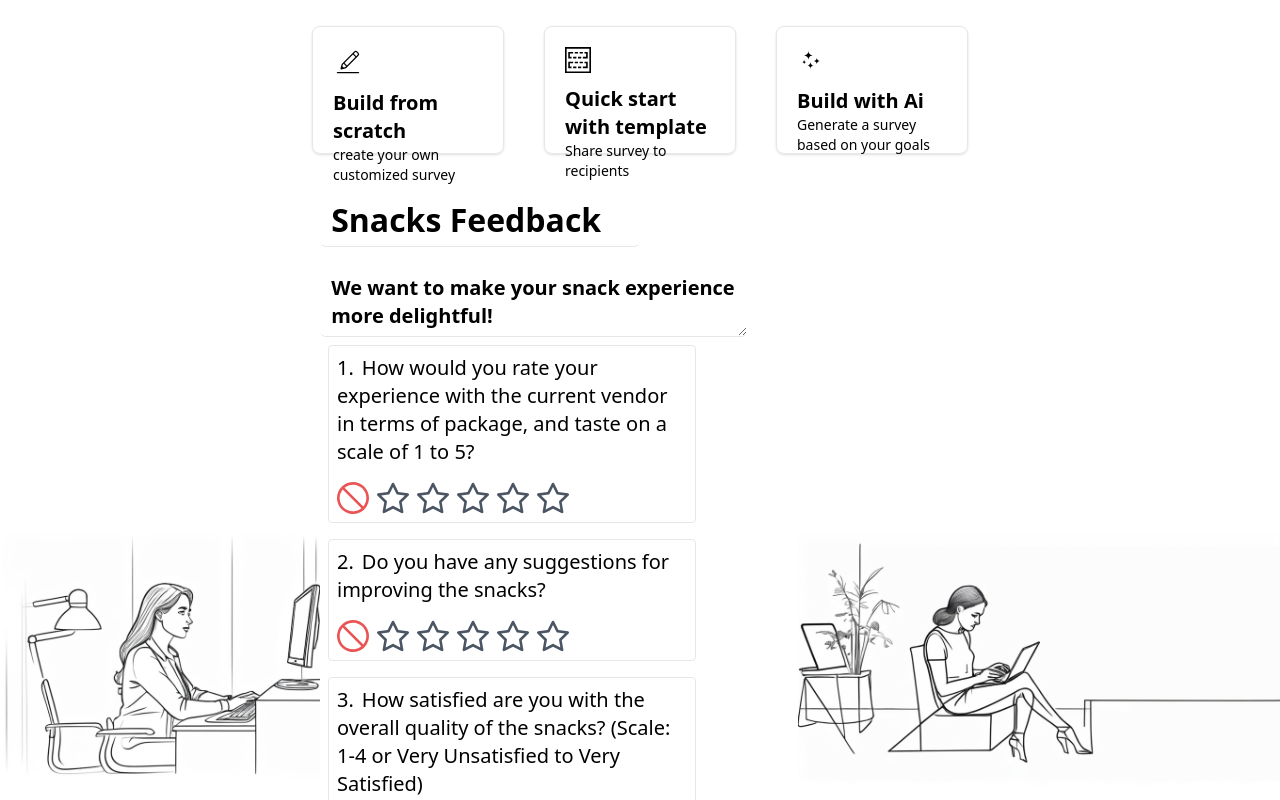
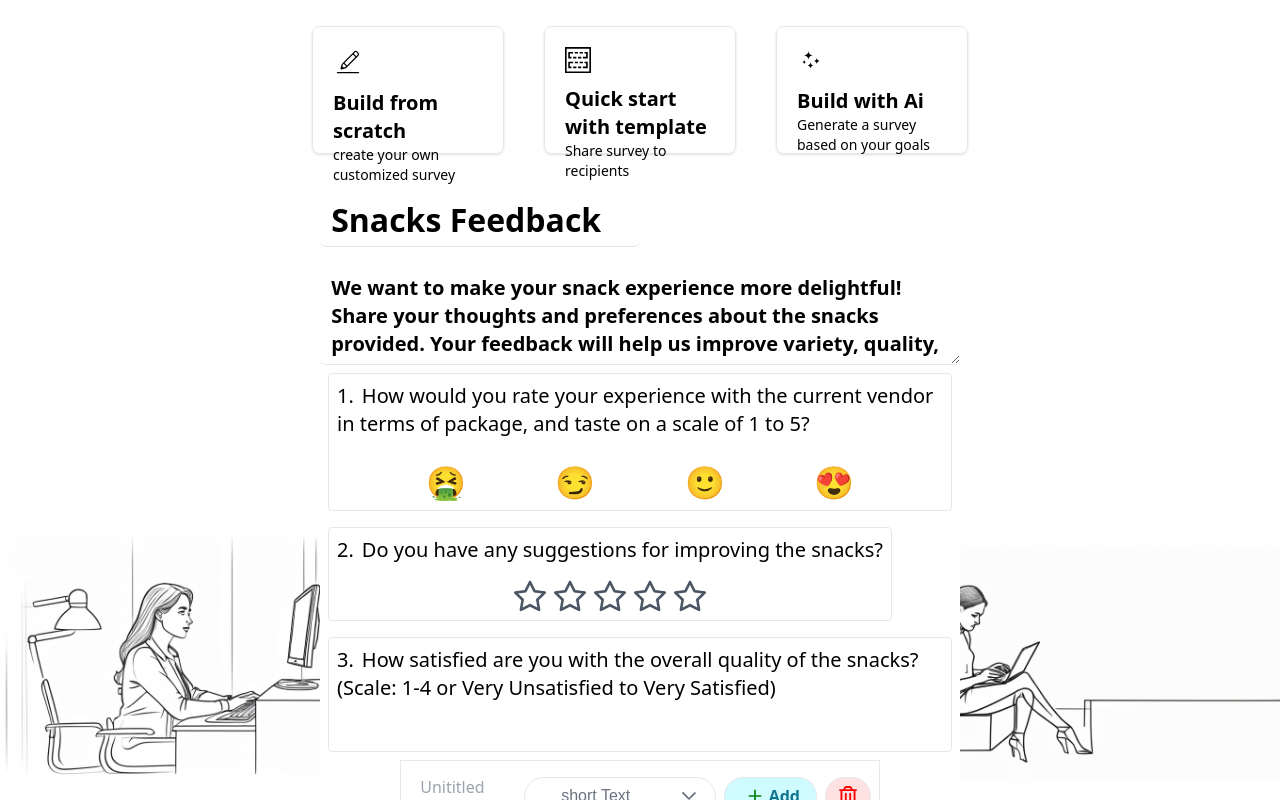
Before and after one commit to Balaji-Parimelazhagan/pulse-connect, a React (Vite) app in the folder ui/: page /design in a window 1280 px wide. Built offline with nearby package versions, Linux system fonts and the light colour scheme; a web font is replaced by a local one.

Commit message:
Create Survey Page Modified

```diff
--- a/ui/src/components/NewQuestion.tsx
+++ b/ui/src/components/NewQuestion.tsx
@@ -20,24 +20,24 @@ const state = ({
     value: q,
   }));
   return (
-    <div className="w-full">
-      <div className="border p-2 flex items-start space-x-2">
+    <div className="mx-auto w-3/4">
+      <div className="border w-full p-2 flex items-start space-x-2">
         <InputTextarea
           placeholder="Unititled question"
-          className="w-3/6 p-1.5 border-b rounded-md"
+          className="w-5/6 p-1.5 border-b rounded-md"
           value={state?.title}
           onChange={(e) =>
             setState((prev) => ({ ...prev, title: e.target.value }))
           }
         />
         <Dropdown
-          className="py-0 px-0.5 min-w-20 my-2 text-center border rounded-r-full rounded-l-full"
+          className="py-0 px-0.5 min-w-48 my-2 text-center border rounded-r-full rounded-l-full"
           placeholder={state?.type}
           value={state?.type}
           options={questions}
           onChange={(e) => setState((prev) => ({ ...prev, type: e.value }))}
         />
-        <div className="flex my-2 border py-1 px-2 rounded-md gap-2 items-center">
+        {/* <div className="flex my-2 border py-1 px-2 rounded-md gap-2 items-center">
           <label>Required</label>
           <InputSwitch
             checked={state?.isRequired}
@@ -45,7 +45,7 @@ const state = ({
               setState((prev) => ({ ...prev, isRequired: e.value }))
             }
           />
-        </div>
+        </div> */}
         <div
           onClick={() => addQuestion(state)}
           className="flex my-2 items-center border py-0 px-4 rounded-r-full rounded-l-full cursor-pointer font-bold text-cyan-700 bg-cyan-100"
--- a/ui/src/components/Question.tsx
+++ b/ui/src/components/Question.tsx
@@ -57,12 +57,23 @@ const getQuestion = (type: string, answer: any) => {
         />
       );
     case questionTypes.radio:
-      <RadioButton
-        className="mt-4"
-        // value={answer}
-        onChange={(e) => (answer = e.target.value)}
-      />;
-      return;
+      return (
+        <RadioButton
+          className="mt-4"
+          // value={answer}
+          onChange={(e) => (answer = e.target.value)}
+        />
+      );
+
+    case questionTypes.emoji:
+      return (
+        <div className="flex mt-6 text-4xl justify-evenly emoji-wrapper">
+          <p>{`🤮`}</p>
+          <p>{`😏`}</p>
+          <p>{`🙂`}</p>
+          <p>{`😍`}</p>
+        </div>
+      );
     case questionTypes.checkbox:
       return (
         <Checkbox
@@ -72,7 +83,11 @@ const getQuestion = (type: string, answer: any) => {
         />
       );
     case questionTypes.rating:
-      return <Rating className="mt-4" onChange={(e) => (answer = e.value)} />;
+      return (
+        <div className="flex space-x-3 mt-4 justify-center">
+          <Rating className="question" cancel={false} />
+        </div>
+      );
 
     default:
       return (
--- a/ui/src/constants/appContants.ts
+++ b/ui/src/constants/appContants.ts
@@ -5,6 +5,7 @@ export const questionTypes = {
   checkbox: 'checkbox',
   number: 'number',
   rating: 'rating',
+  emoji: 'emoji',
 };
 
 export interface IQuestion {
--- a/ui/src/index.css
+++ b/ui/src/index.css
@@ -48,3 +48,7 @@
   background-clip: text;
   color: transparent;
 }
+.question .p-rating .p-rating-item .p-rating-icon.p-icon {
+  height: 1rem;
+  width: 1rem;
+}
--- a/ui/src/pages/CreateSurvey.tsx
+++ b/ui/src/pages/CreateSurvey.tsx
@@ -13,6 +13,7 @@ import { WiStars } from 'react-icons/wi';
 import { CiEdit } from 'react-icons/ci';
 import { ImInsertTemplate } from 'react-icons/im';
 import { PiRocketLight } from 'react-icons/pi';
+import { Carousel } from 'primereact/carousel';
 
 const CreateSurvey = () => {
   const [createMode, setCreateMode] = useState('scratch');
@@ -55,16 +56,13 @@ const CreateSurvey = () => {
 const BuildFromScratch = () => {
   const initialValues = {
     title: 'Snacks Feedback',
-    description: `We want to make your snack experience more delightful!
-     Share your thoughts and preferences about the snacks provided.
-     Your feedback will help us improve variety, quality, and overall satisfaction.
-     It only takes a few minutes to make a big difference`,
+    description: `We want to make your snack experience more delightful! Share your thoughts and preferences about the snacks provided. Your feedback will help us improve variety, quality, and overall satisfaction. It only takes a few minutes to make a big difference`,
     questions: [
       {
         id: '1t252',
         title: `How would you rate your experience with the current vendor in
                 terms of package, and taste on a scale of 1 to 5?`,
-        type: 'rating',
+        type: 'emoji',
       },
       {
         id: '16786852',
@@ -75,7 +73,7 @@ const BuildFromScratch = () => {
         id: '167576552',
         title: `How satisfied are you with the overall quality of the snacks?
                 (Scale: 1-4 or Very Unsatisfied to Very Satisfied)`,
-        type: 'rating',
+        type: 'teaxtarea',
       },
     ],
     emails: [],
@@ -86,7 +84,6 @@ const BuildFromScratch = () => {
     onSubmit: (values) => {
       console.log('form', values);
       saveSurvey(values);
-      alert('Survey saved successfully!');
     },
   });
 
@@ -119,17 +116,25 @@ const BuildFromScratch = () => {
           />
           <InputTextarea
             placeholder="Survey Description"
-            className="w-4/6 p-1.5 text-xl pt-2 border-b font-semibold"
+            className="w-full p-1.5 text-xl pt-2 text-start border-b font-semibold"
             defaultValue={surveyForm.values.description}
+            rows={3}
             onChange={(e) =>
               surveyForm.setFieldValue('description', e?.target?.value)
             }
           />
         </div>
-        <div className="flex flex-col w-3/5 bg-white max-h-[70%] items-end overflow-y-auto">
+        <div className="w-full flex flex-col bg-white max-h-[70%] items-start overflow-y-auto">
           {surveyForm?.values?.questions?.map((question, i) => (
             <Question key={question.id} {...{ ...question, index: i + 1 }} />
           ))}
+
+          {/* <Carousel
+            className="w-3/4"
+            value={surveyForm?.values?.questions}
+            numVisible={1}
+            itemTemplate={question}
+          /> */}
           <NewQuestion
             state={newQuestion}
             setState={setNewQuestion}
```
Also changed, not shown: ui/src/pages/SurveyDetail.tsx (+36 -65 lines).
